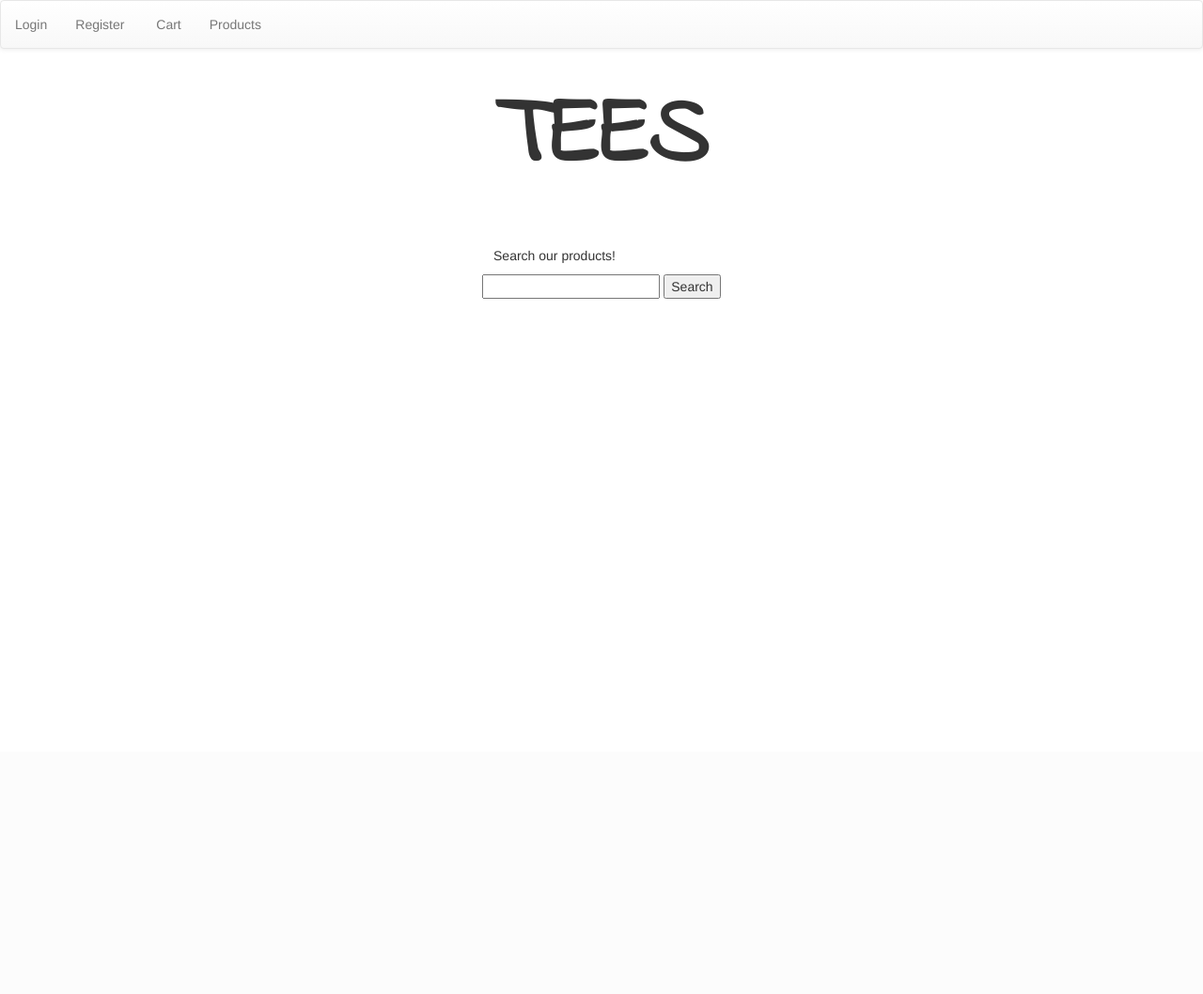
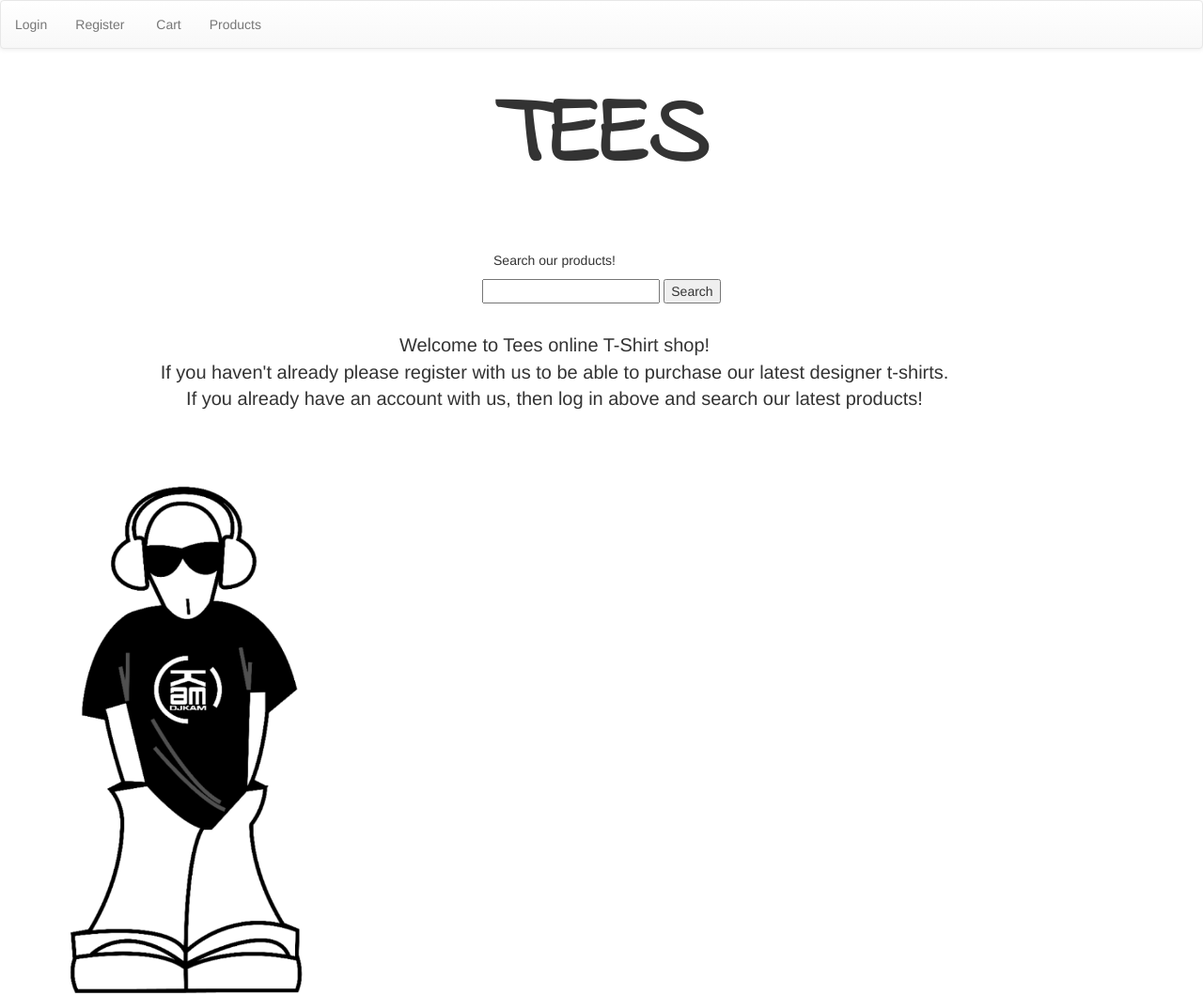
Before and after one commit to julietisstudent/milestone-project-4, a Django app: page / in a window 1280 px wide. Shown: the whole page at 94% size. Before the commit the page ends 318 px from the top, so only its background shows below. Run offline with Django 3.2, Linux system fonts and the light colour scheme; some libraries are stand-ins or nearby versions.

Commit message:
css styling

```diff
--- a/static/css/styles.css
+++ b/static/css/styles.css
@@ -67,3 +67,14 @@
 p {
     padding-right: 100px;
 }
+
+div.p-body {
+    text-align: center;
+    font-size: 20px;
+}
+
+img.img-fluid {
+    position: absolute;
+    width: 20%;
+    padding-top: 300px;
+}
--- a/templates/base.html
+++ b/templates/base.html
@@ -53,6 +53,10 @@
         </div>
         {% endif %}
 
+        <div class="media">
+        <img src="/static/images/DJKAM_Cartoon.png" class="img-fluid" style="background-image">
+        </div>
+
         <div class="display">
             <form action="{% url 'search' %}" method="get">
             <p>Search our products!</p>
@@ -64,5 +68,15 @@
 
         {% block content %}{% endblock %}
         </div>
+        <div class="p-body">
+            <p>
+            Welcome to Tees online T-Shirt shop!<br>
+
+            If you haven't already please register with us to be able to purchase our latest
+            designer t-shirts.<br>
+
+            If you already have an account with us, then log in above and search our latest products!
+            </p>
+        </div>
     </body>
 </html>
```
Also changed, not shown: static/images/1787-1254933136N1iz.jpg (deleted), static/images/DJKAM_Cartoon.png (added).
